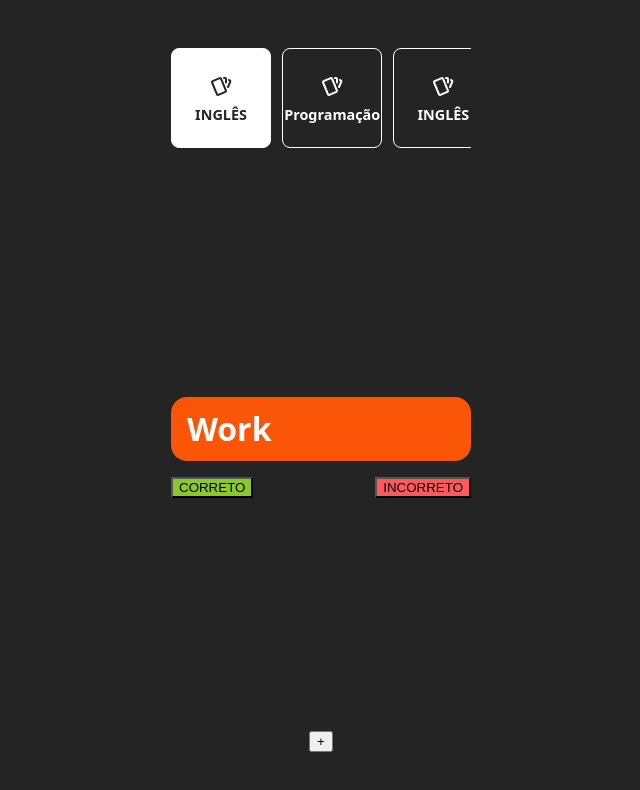
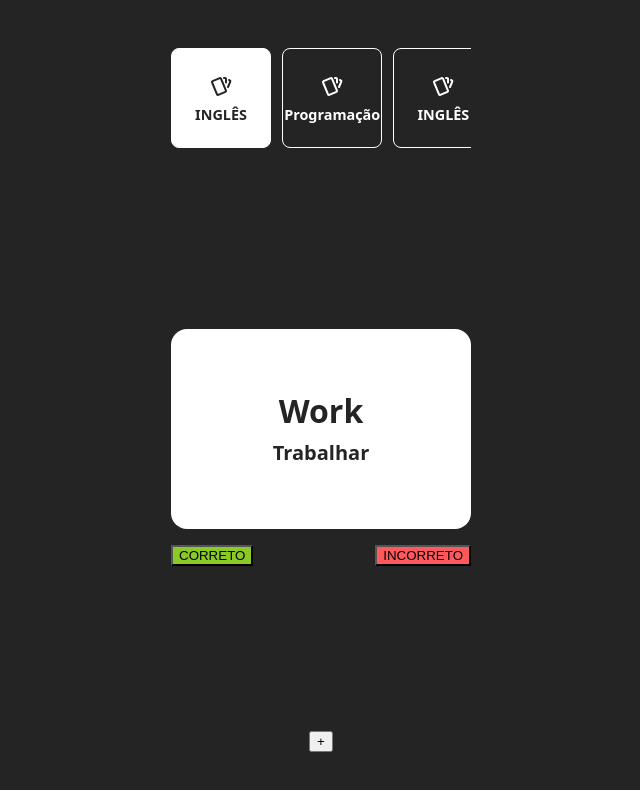
Before and after one commit to jeancarloslima/flashcards, a React (Vite) app: page / in a window 1280 px wide. Shown: the top 790 px of the page, without its empty margins (319-959 px from the left). Built offline with nearby package versions, Linux system fonts and the light colour scheme.

Commit message:
Alterando o design do flashcard

```diff
--- a/src/FlashCard/flash-card.css
+++ b/src/FlashCard/flash-card.css
@@ -1,11 +1,18 @@
 .flashcard {
+    display: flex;
+    flex-direction: column;
+    align-items: center;
+    justify-content: center;
+    gap: 1rem;
     width: 300px;
+    height: 200px;
     padding: 1rem;
     margin: 1rem;
-    background-color: #fb5607;
-    color: white;
+    background-color: #FFF;
+    color: #242424;
     border-radius: 16px;
     font-weight: 600;
+    text-align: center;
     transition: .3s ease-in-out;
     cursor: pointer;
 }
@@ -15,6 +22,5 @@
 }
 
 .resposta {
-    display: none;
     font-size: 20px;
 }
--- a/src/ListaDeBaralhos/lista-de-baralhos.css
+++ b/src/ListaDeBaralhos/lista-de-baralhos.css
@@ -13,6 +13,8 @@
     padding: .5rem;
     border: 1px solid white;
     border-radius: 8px;
+    background-color: #242424;
+    color: #FFF;
     font-size: .9rem;
     font-weight: 600;
     cursor: pointer;
@@ -25,8 +27,6 @@
     align-items: center;
     justify-content: center;
     gap: 10px;
-    background-color: #242424;
-    color: #FFF;
 }
 
 .baralho-selecionado {
@@ -34,7 +34,8 @@
     color: #242424;
 }
 
-.item-baralho:hover {
+.item-baralho:hover,
+#btn-adicionar-baralho:hover {
     background-color: #FFF;
     color: #242424;
 }
@@ -49,11 +50,4 @@
 
 #btn-adicionar-baralho {
     font-size: 1.5rem;
-    background-color: #FFF;
-    color: #242424;
 }
-
-#btn-adicionar-baralho:hover {
-    background-color: #242424;
-    color: #FFF;
-}
--- a/src/index.css
+++ b/src/index.css
@@ -44,7 +44,7 @@ table {
   font-weight: 400;
 
   color-scheme: light dark;
-  color: rgba(255, 255, 255, 0.87);
+  color: #ffffffde;
   background-color: #242424;
 
   font-synthesis: none;
```
